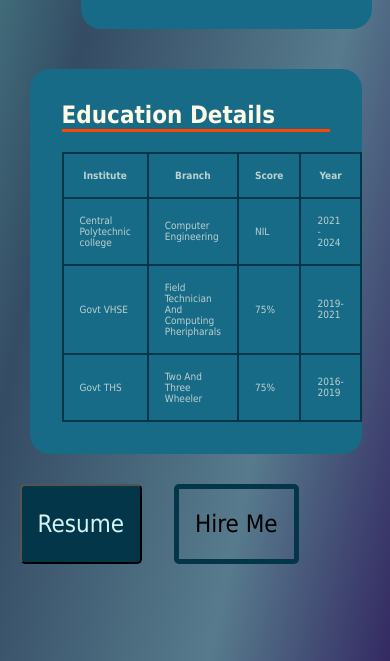
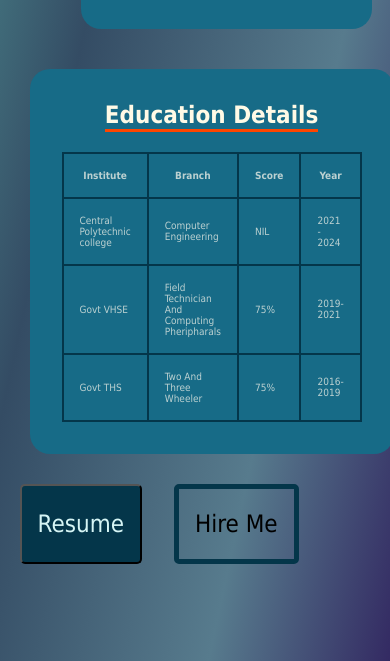
Before and after one commit to Athul-Krishnan-A-S/ASSIIGNMENTS, a plain HTML site: page assignment1/index.html in a window 390 px wide. Shown: the part 785-1446 px from the top of the page. Drawn offline with Linux system fonts and the light colour scheme.

Commit message:
responsive

```diff
--- a/assignment1/index.css
+++ b/assignment1/index.css
@@ -432,6 +432,8 @@
 .education-details-child {
     display: grid;
     grid-area: section;
+    justify-items: center;
+
 }
 
 .buttons-child {
@@ -573,8 +575,12 @@ a:hover {
     background-color: #176B87;
     padding: 2rem;
     border-radius: 20px;
-    max-width: 70%;
+    max-width: 100%;
     margin: 10px;
+    display: flex;
+    flex-direction: column;
+    justify-content: center;
+    place-items: center;
 }
 
 .education-details:hover {
```
